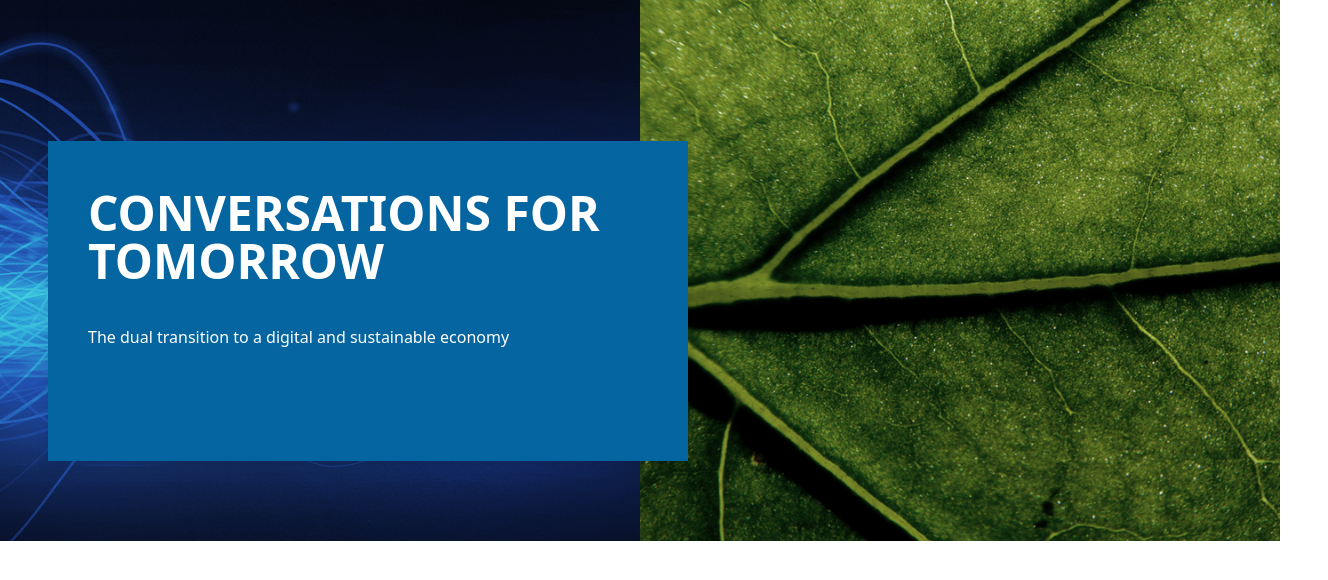
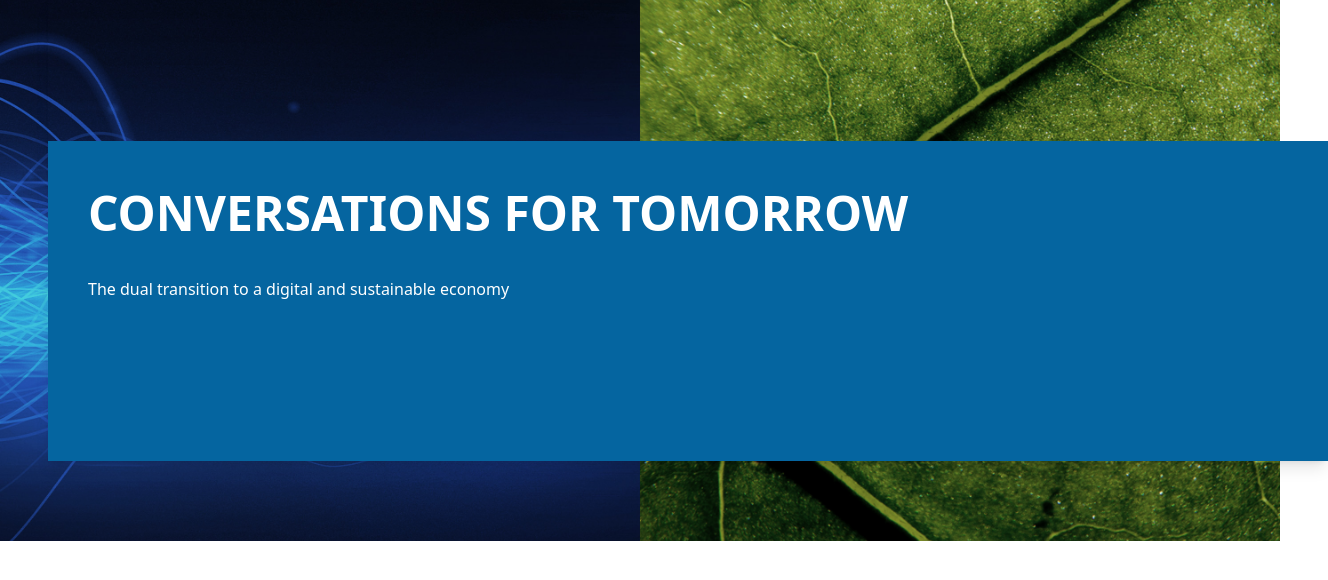
Before and after one commit to tuyishimehono/CapGeminiClone, a website: page index.html in a window 1280 px wide. Shown: the part 100-680 px from the top of the page, 1328 px wide, since content can reach past the window. Drawn offline with Linux system fonts and the light colour scheme.

Commit message:
Updated index.html

```diff
--- a/index.html
+++ b/index.html
@@ -29,7 +29,7 @@
                 </div>
             </div>
         </nav>
-        <div class="container w-1/2 ml-12 pt-36 shadow-lg ">
+        <div class="container w-2/3 ml-12 pt-36 shadow-lg ">
             <div class="px-10 h-80 pb-16 bg-[#0565A0]">
                 <h1 class="text-white font-bold text-5xl pt-12">CONVERSATIONS FOR TOMORROW</h1>
                 <p class="text-white pt-10">The dual transition to a digital and sustainable economy</p>
```
